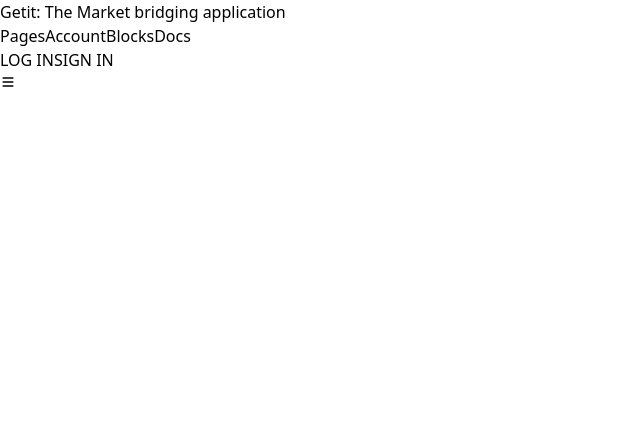
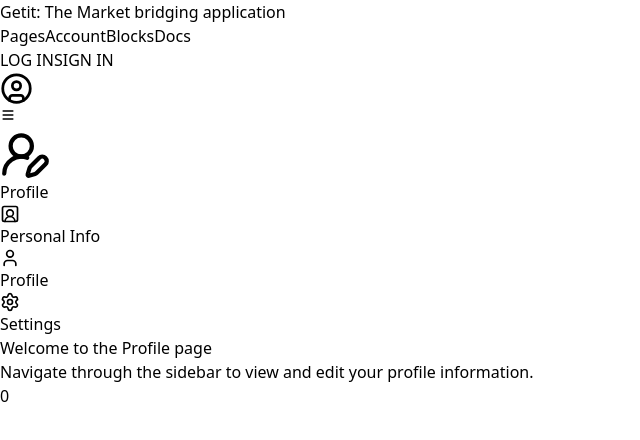
Before and after one commit to skr006/Purchase-Accounting-Application, a React (Vite) app in the folder frontend/: page /profile in a window 1280 px wide. Shown: the top 440 px of the page, without its empty margins (0-640 px from the left). Built offline with nearby package versions, Linux system fonts and the light colour scheme.

Commit message:
User-module frontend updation

```diff
--- a/frontend/package.json
+++ b/frontend/package.json
@@ -12,6 +12,7 @@
   "dependencies": {
     "@heroicons/react": "^2.2.0",
     "@material-tailwind/react": "^2.1.10",
+    "lucide-react": "^0.539.0",
     "react": "^19.1.0",
     "react-dom": "^19.1.0",
     "react-icons": "^5.5.0",
--- a/frontend/src/App.jsx
+++ b/frontend/src/App.jsx
@@ -4,6 +4,7 @@
 import Home from "./pages/Home";
 import Login from "./pages/Login";
 import SignUp from "./pages/Signup";
+import Profile from "./pages/Profile";
 
 const Dummy = ({ title }) => <div className="p-10 text-2xl">{title} Page</div>;
 
@@ -16,7 +17,7 @@
         <Route path="/pages" element={<Dummy title="Pages" />} />
         <Route path="/account" element={<Dummy title="Account" />} />
         <Route path="/blocks" element={<Dummy title="Blocks" />} />
-        <Route path="/docs" element={<Dummy title="Docs" />} />
+        <Route path="/profile" element={<Profile />} />
         <Route path="/login" element={<Login />} />
         <Route path="/signup" element={<SignUp />} />
       </Routes>
--- a/frontend/src/components/Navbar.jsx
+++ b/frontend/src/components/Navbar.jsx
@@ -2,12 +2,13 @@
 import { Link } from "react-router-dom";
 // import { useState } from "react";
 import { HiMenu, HiX } from "react-icons/hi";
+import { CircleUser } from "lucide-react";
 
 const Navbar = () => {
   const [menuOpen, setMenuOpen] = React.useState(false);
 
   return (
-    <nav className="fixed top-0 left-0 right-0 z-50 flex items-center justify-between px-6 py-4 bg-white shadow-md">
+    <nav className="fixed top-0 left-0 right-0 z-50 flex items-center justify-between px-6 py-4 bg-white shadow-md ">
       <div className="text-xl font-semibold text-gray-800">
         <Link to="/">Getit: The Market bridging application</Link>
       </div>
@@ -37,6 +38,9 @@
           className="px-4 py-2 bg-gray-900 text-white rounded-md shadow-md hover:bg-black"
         >
           SIGN IN
+        </Link>
+        <Link to="/profile" className="text-gray-800 hover:text-black">
+          <CircleUser size={33} />
         </Link>
       </div>
 
--- /dev/null
+++ b/frontend/src/components/PageContent.jsx
@@ -0,0 +1,16 @@
+import React from "react";
+
+const PageContent = () => {
+  return (
+    <div className="flex-1 p-8 bg-gray-100 overflow-auto">
+      <h1 className="text-3xl font-semibold mb-4">
+        Welcome to the Profile page
+      </h1>
+      <p className="text-gray-700 leading-relaxed">
+        Navigate through the sidebar to view and edit your profile information.
+      </p>
+    </div>
+  );
+};
+
+export default PageContent;
--- /dev/null
+++ b/frontend/src/components/ProfileBar.jsx
@@ -0,0 +1,38 @@
+import React from "react";
+import { User, Settings, UserRoundPen, SquareUserRound } from "lucide-react";
+
+const Sidebar = ({ setCategory }) => {
+  return (
+    <div className="w-64 bg-gray-900 text-white flex flex-col p-4">
+      <div className="text-2xl font-bold mb-6">
+        <UserRoundPen size={51} />
+        Profile
+      </div>
+      <ul className="space-y-4">
+        <li
+          className="flex items-center space-x-2 hover:text-blue-400 cursor-pointer"
+          onClick={() => setCategory(1)}
+        >
+          <SquareUserRound size={20} />
+          <span>Personal Info</span>
+        </li>
+        <li
+          className="flex items-center space-x-2 hover:text-blue-400 cursor-pointer"
+          onClick={() => setCategory(2)}
+        >
+          <User size={20} />
+          <span>Profile</span>
+        </li>
+        <li
+          className="flex items-center space-x-2 hover:text-blue-400 cursor-pointer"
+          onClick={() => setCategory(3)}
+        >
+          <Settings size={20} />
+          <span>Settings</span>
+        </li>
+      </ul>
+    </div>
+  );
+};
+
+export default Sidebar;
--- a/frontend/src/pages/Login.jsx
+++ b/frontend/src/pages/Login.jsx
@@ -26,12 +26,11 @@
       },
       body: JSON.stringify(formData),
     })
-      .then((res) => {
+      .then(async (res) => {
         if (!res.ok) {
           // If response is not in 200-299 range, treat as error
-          return res.json().then((errData) => {
-            throw new Error(errData.message || "Login failed");
-          });
+          const errData = await res.json();
+          throw new Error(errData.message || "Login failed");
         }
         return res.json(); // proceed with parsed JSON
       })
--- /dev/null
+++ b/frontend/src/pages/Profile.jsx
@@ -0,0 +1,17 @@
+import Sidebar from "../components/Profilebar";
+import PageContent from "../components/PageContent";
+import { useState } from "react";
+
+const Profile = () => {
+  const [category, setCategory] = useState(0);
+
+  return (
+    <div className="flex h-screen py-20">
+      <Sidebar setCategory={setCategory} />
+      <PageContent />
+      <p>{category}</p>
+    </div>
+  );
+};
+
+export default Profile;
```
Also changed, not shown: 1 other file (tests, documents, lock files or other folders).
